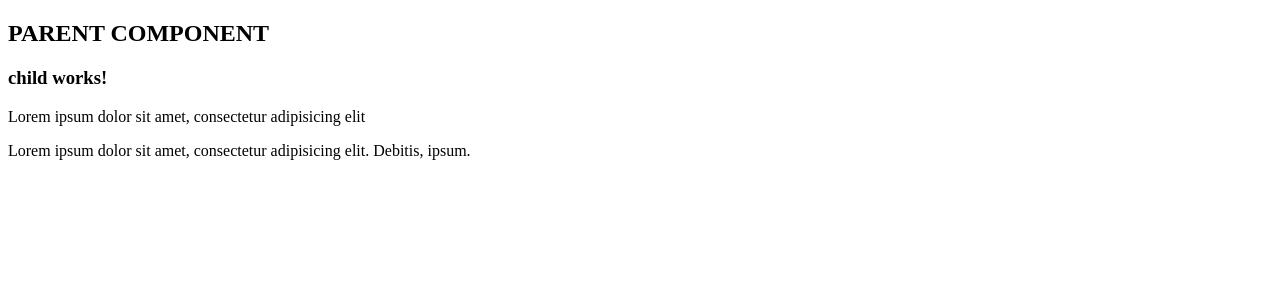
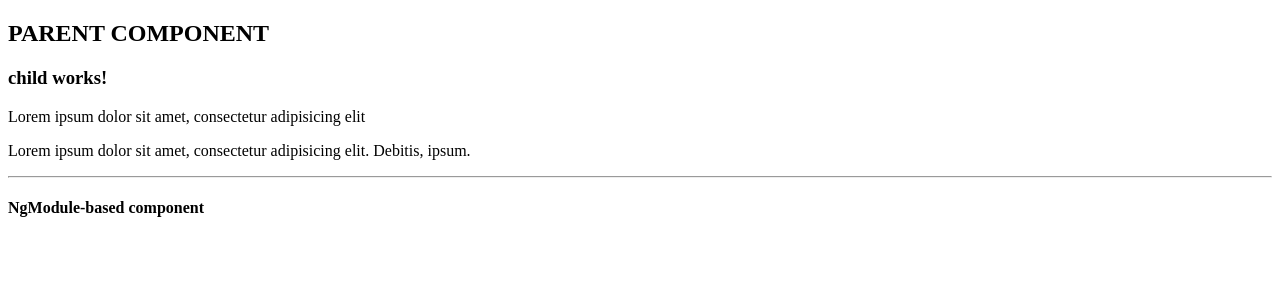
Before and after one commit to Angular-New/standalone-components, an Angular app: page / in a window 1280 px wide. Shown: the top 300 px of the page. Built offline with nearby package versions, Linux system fonts and the light colour scheme.

Commit message:
ng-module

```diff
--- a/src/app/app.component.html
+++ b/src/app/app.component.html
@@ -1 +1,3 @@
 <st-parent />
+<hr />
+<st-secondo />
--- a/src/app/app.component.ts
+++ b/src/app/app.component.ts
@@ -2,11 +2,12 @@ import { ChangeDetectionStrategy, Component } from '@angular/core';
 import { CommonModule } from '@angular/common';
 import { RouterOutlet } from '@angular/router';
 import { ParentComponent } from '@components/parent/parent.component';
+import { SecondoModule } from '@components/secondo/secondo.module';
 
 @Component({
   selector: 'st-root',
   standalone: true,
-  imports: [CommonModule, RouterOutlet, ParentComponent],
+  imports: [CommonModule, SecondoModule, RouterOutlet, ParentComponent],
   templateUrl: './app.component.html',
   styleUrl: './app.component.scss',
   changeDetection: ChangeDetectionStrategy.OnPush,
--- /dev/null
+++ b/src/app/components/secondo/secondo.component.html
@@ -0,0 +1 @@
+<h4>{{ title }}</h4>
--- /dev/null
+++ b/src/app/components/secondo/secondo.component.ts
@@ -0,0 +1,11 @@
+import { ChangeDetectionStrategy, Component } from '@angular/core';
+
+@Component({
+  selector: 'st-secondo',
+  templateUrl: './secondo.component.html',
+  styleUrl: './secondo.component.scss',
+  changeDetection: ChangeDetectionStrategy.OnPush,
+})
+export class SecondoComponent {
+  public readonly title: string = 'NgModule-based component';
+}
```
Also changed, not shown: src/app/components/secondo/secondo.module.ts (added, +10 -0 lines), src/app/components/secondo/secondo.component.scss (added).
